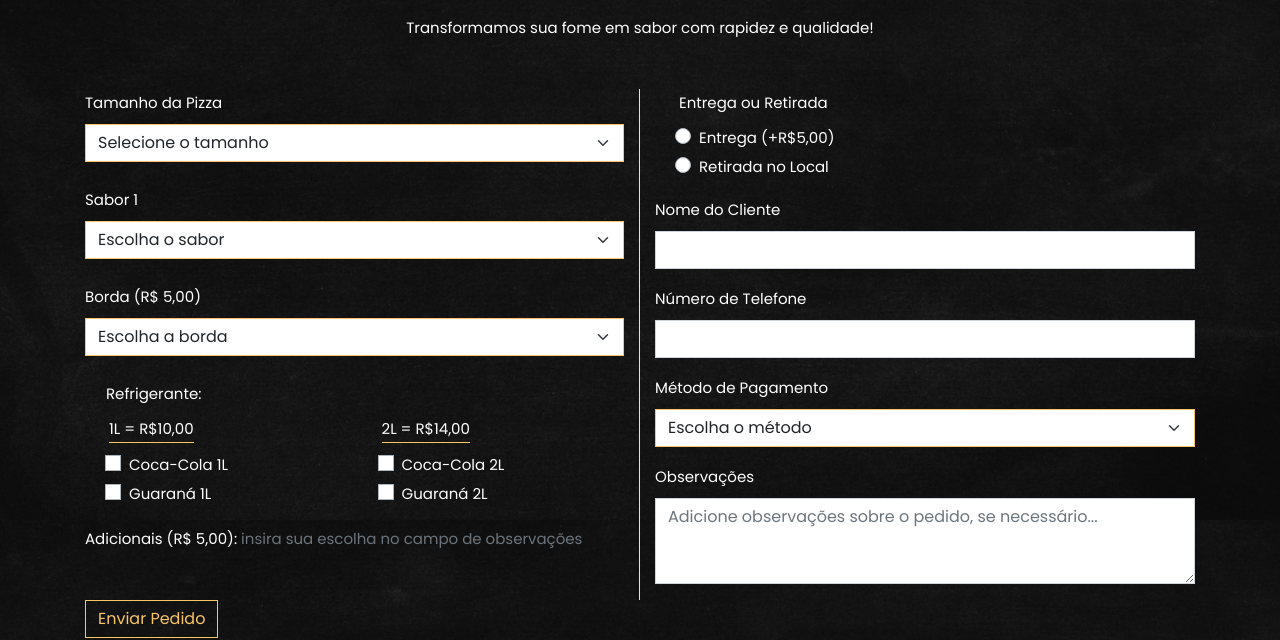
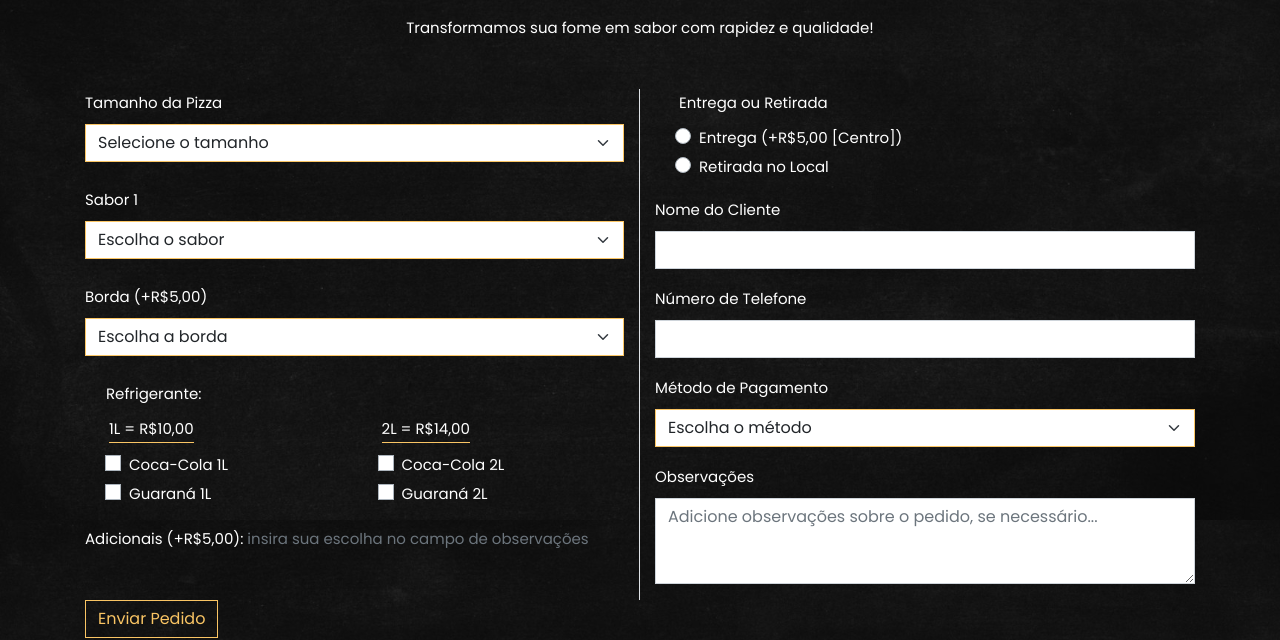
Before and after one commit to pizzariagege/pizzariagege.github.io, a plain HTML site: page index.html in a window 1280 px wide. Shown: the part 2680-3320 px from the top of the page. Drawn offline with nearby package versions, Linux system fonts and the light colour scheme.

Commit message:
feat(pedido): Melhoria nos rótulos de preços no formulário de pedido
- Ajustado texto da opção de borda para "+R$5,00" para maior clareza.
- Atualizado rótulo de adicionais para "+R$5,00".
- Especificado que a entrega de "+R$5,00" é válida para a região do Centro.

```diff
--- a/index.html
+++ b/index.html
@@ -365,7 +365,7 @@
 
               <!-- Borda -->
               <div class="mb-4">
-                <label for="borda" class="form-label">Borda (R$ 5,00)</label>
+                <label for="borda" class="form-label">Borda (+R$5,00)</label>
                 <select class="form-select" id="borda" name="borda" required>
                   <option selected disabled value="">Escolha a borda</option>
                   <option value="sem-borda">Tradicional (sem recheio)</option>
@@ -405,7 +405,7 @@
                   </div>
                 </div> <!-- end of row -->
               </div>
-              <p >Adicionais (R$ 5,00): <span class="text-secondary">insira sua escolha no campo de observações</span></p>
+              <p >Adicionais (+R$5,00): <span class="text-secondary">insira sua escolha no campo de observações</span></p>
             </div>
             <div class="col-md-6" data-aos="fade-left">
               <!-- Retirada ou Entrega -->
@@ -413,7 +413,7 @@
                 <label class="form-label">Entrega ou Retirada</label>
                 <div class="form-check">
                   <input class="custom-control-input" type="radio" id="entrega" name="entrega" value="entrega">
-                  <label class="custom-control-label" for="entrega">Entrega (+R$5,00)</label>
+                  <label class="custom-control-label" for="entrega">Entrega (+R$5,00 [Centro])</label>
                 </div>
                 <div class="form-check">
                   <input class="custom-control-input" type="radio" id="retirada" name="entrega" value="retirada" required>
```
